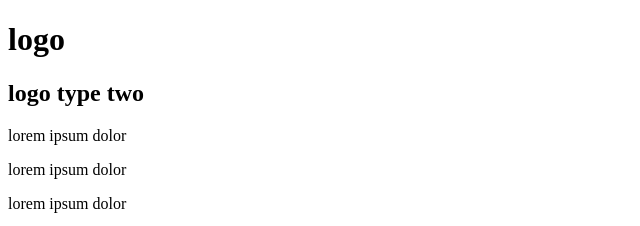
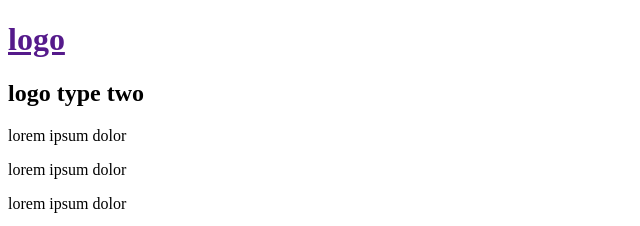
Before and after one commit to kyt0830/git_ex, a plain HTML site: page index.html in a window 1280 px wide. Shown: the top 226 px of the page, 0-640 px from the left. Drawn offline with Linux system fonts and the light colour scheme.

Commit message:
logo a태그 추가

```diff
--- a/index.html
+++ b/index.html
@@ -8,7 +8,11 @@
 </head>
 
 <body>
-    <h1>logo</h1>
+    <h1>
+        <a href="">
+            logo
+        </a>
+    </h1>
     <h2>logo type two</h2>
 
     <p>lorem ipsum dolor</p>
```
